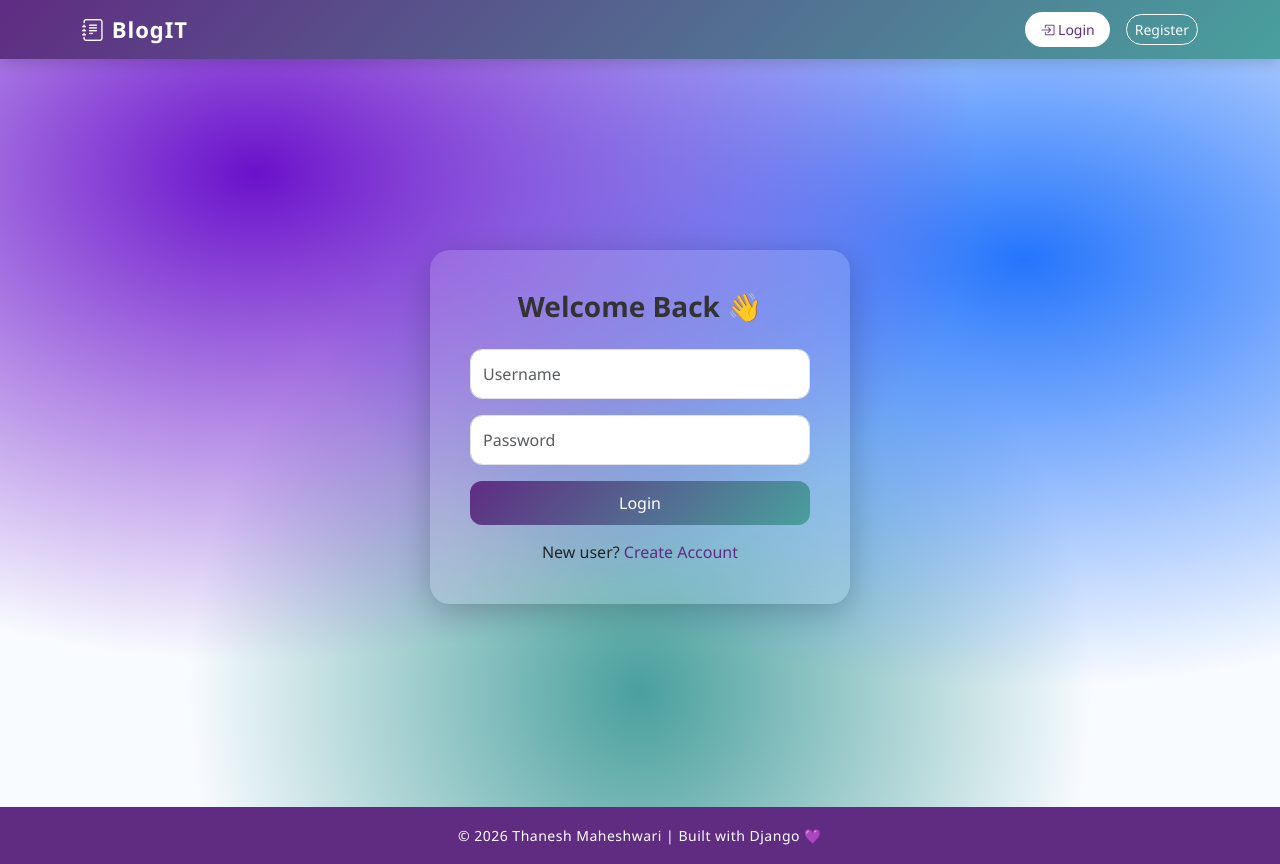
After one commit to thanesh04/my-first-blog-model, a Django app: page /login/ in a window 1280 px wide. The commit adds this page. Run offline with Django 5.2, Linux system fonts and the light colour scheme.

Commit message:
Completed basic layout for site , with login page, new account page

```diff
--- a/blog/templates/blog/base.html
+++ b/blog/templates/blog/base.html
@@ -1,44 +1,159 @@
+{% load static %}
 <!DOCTYPE html>
 <html lang="en">
 <head>
     <meta charset="UTF-8">
-    <title>Thanesh Blog</title>
+    <title>BlogIT | Thanesh Blog</title>
     <meta name="viewport" content="width=device-width, initial-scale=1.0">
 
+    <!-- Bootstrap CSS -->
     <link href="https://cdn.jsdelivr.net/npm/bootstrap@5.3.3/dist/css/bootstrap.min.css" rel="stylesheet">
+
+    <!-- Bootstrap Icons -->
+    <link href="https://cdn.jsdelivr.net/npm/bootstrap-icons@1.11.3/font/bootstrap-icons.css" rel="stylesheet">
 
     <style>
         body {
-            background: #f4f7ff;
+            background: linear-gradient(to right, #eef2ff, #f8fbff);
+            font-family: 'Segoe UI', Tahoma, Geneva, Verdana, sans-serif;
         }
+
         .navbar {
             background: linear-gradient(135deg, #5f2c82, #49a09d);
+            box-shadow: 0 4px 12px rgba(0, 0, 0, 0.15);
         }
+
+        .navbar-brand {
+            font-weight: 600;
+            font-size: 22px;
+            letter-spacing: 1px;
+        }
+
+        .btn-custom {
+            background: white;
+            color: #5f2c82;
+            border-radius: 30px;
+            font-weight: 500;
+            padding: 6px 14px;
+            transition: all 0.3s ease;
+        }
+
+        .btn-custom:hover {
+            background: #5f2c82;
+            color: white;
+            transform: scale(1.05);
+        }
+
+        .btn-logout {
+            background: transparent;
+            border: 1px solid white;
+            color: white;
+            border-radius: 30px;
+            padding: 6px 14px;
+            transition: all 0.3s ease;
+        }
+
+        .btn-logout:hover {
+            background: white;
+            color: #5f2c82;
+        }
+
+        .username-badge {
+            background: rgba(255,255,255,0.2);
+            padding: 5px 12px;
+            border-radius: 20px;
+            font-size: 14px;
+        }
+
+        .main-container {
+            min-height: 75vh;
+        }
+
         footer {
             background: #5f2c82;
             color: white;
-            padding: 20px;
+            padding: 18px;
             text-align: center;
             margin-top: 60px;
+            font-size: 14px;
+            letter-spacing: 0.5px;
+        }
+
+        body {
+        background:
+            radial-gradient(at 20% 20%, #6a11cb 0%, transparent 50%),
+            radial-gradient(at 80% 30%, #2575fc 0%, transparent 50%),
+            radial-gradient(at 50% 80%, #49a09d 0%, transparent 50%),
+            #f8fbff;
         }
     </style>
 </head>
 <body>
 
-<nav class="navbar navbar-dark">
-    <div class="container">
-        <a class="navbar-brand" href="/">Thanesh Blog</a>
+<!-- Navbar -->
+<nav class="navbar navbar-expand-lg navbar-dark sticky-top">
+    <div class="container d-flex justify-content-between align-items-center">
+
+        <!-- Logo -->
+        <a class="navbar-brand" href="{% url 'post_list' %}">
+            <i class="bi bi-journal-text"></i> BlogIT
+        </a>
+
+        <!-- Right Side Buttons -->
+        <div class="d-flex gap-3 align-items-center">
+
+            {% if user.is_authenticated %}
+
+                <!-- Username -->
+                <span class="text-white username-badge">
+                    <i class="bi bi-person-circle"></i> {{ user.username }}
+                </span>
+
+                <!-- New Post Button -->
+                <a href="{% url 'post_new' %}" class="btn btn-custom btn-sm">
+                    <i class="bi bi-plus-lg"></i> New Post
+                </a>
+
+                <!-- Logout Button -->
+                <form action="{% url 'logout' %}" method="post" style="display:inline;">
+                    {% csrf_token %}
+                    <button type="submit" class="btn btn-logout btn-sm">
+                        <i class="bi bi-box-arrow-right"></i> Logout
+                    </button>
+                </form>
+
+            {% else %}
+
+                <!-- Login Button -->
+                <a href="{% url 'login' %}" class="btn btn-custom btn-sm">
+                    <i class="bi bi-box-arrow-in-right"></i> Login
+                </a>
+
+                <!-- Register Button -->
+                <a href="{% url 'register' %}" class="btn btn-outline-light btn-sm rounded-pill">
+                    Register
+                </a>
+
+            {% endif %}
+
+        </div>
+
     </div>
 </nav>
 
-<div class="container mt-5">
+<!-- Main Content -->
+<div class="container mt-5 main-container">
     {% block content %}
     {% endblock %}
 </div>
 
+<!-- Footer -->
 <footer>
     © 2026 Thanesh Maheshwari | Built with Django 💜
 </footer>
 
+<!-- Bootstrap JS -->
+<script src="https://cdn.jsdelivr.net/npm/bootstrap@5.3.3/dist/js/bootstrap.bundle.min.js"></script>
+
 </body>
 </html>
--- /dev/null
+++ b/blog/templates/blog/login.html
@@ -0,0 +1,115 @@
+{% extends 'blog/base.html' %}
+
+{% block content %}
+
+<style>
+    .login-wrapper {
+        display: flex;
+        justify-content: center;
+        align-items: center;
+        min-height: 80vh;
+    }
+
+    .login-card {
+        width: 420px;
+        padding: 40px;
+        border-radius: 20px;
+        background: rgba(255, 255, 255, 0.15);
+        backdrop-filter: blur(15px);
+        box-shadow: 0 8px 32px rgba(0,0,0,0.2);
+        animation: fadeIn 0.8s ease-in-out;
+    }
+
+    .login-card h3 {
+        text-align: center;
+        margin-bottom: 25px;
+        font-weight: 600;
+        color: #333;
+    }
+
+    .form-control {
+        border-radius: 12px;
+        padding: 12px;
+        transition: all 0.3s ease;
+    }
+
+    .form-control:focus {
+        box-shadow: 0 0 10px rgba(95,44,130,0.5);
+        transform: scale(1.02);
+    }
+
+    .btn-animated {
+        background: linear-gradient(135deg, #5f2c82, #49a09d);
+        border: none;
+        border-radius: 12px;
+        padding: 10px;
+        color: white;
+        font-weight: 500;
+        transition: all 0.3s ease;
+    }
+
+    .btn-animated:hover {
+        transform: translateY(-2px);
+        box-shadow: 0 8px 20px rgba(0,0,0,0.3);
+    }
+
+    @keyframes fadeIn {
+        from { opacity: 0; transform: translateY(20px); }
+        to { opacity: 1; transform: translateY(0); }
+    }
+
+    .register-link {
+        text-align: center;
+        margin-top: 15px;
+    }
+
+    .register-link a {
+        color: #5f2c82;
+        font-weight: 500;
+        text-decoration: none;
+        transition: 0.3s;
+    }
+
+    .register-link a:hover {
+        text-decoration: underline;
+    }
+</style>
+
+<div class="login-wrapper">
+    <div class="login-card">
+
+        <h3>Welcome Back 👋</h3>
+
+        {% if messages %}
+            {% for message in messages %}
+                <div class="alert alert-danger">
+                    {{ message }}
+                </div>
+            {% endfor %}
+        {% endif %}
+
+        <form method="POST">
+            {% csrf_token %}
+
+            <div class="mb-3">
+                <input type="text" name="username" class="form-control" placeholder="Username" required>
+            </div>
+
+            <div class="mb-3">
+                <input type="password" name="password" class="form-control" placeholder="Password" required>
+            </div>
+
+            <button class="btn btn-animated w-100">
+                Login
+            </button>
+        </form>
+
+        <div class="register-link">
+            New user?
+            <a href="{% url 'register' %}">Create Account</a>
+        </div>
+
+    </div>
+</div>
+
+{% endblock %}
--- a/blog/urls.py
+++ b/blog/urls.py
@@ -2,12 +2,13 @@ from django.urls import path
 from . import views
 
 urlpatterns = [
-    # Home page (list of posts)
     path('', views.post_list, name='post_list'),
+    path('post/<int:pk>/', views.post_detail, name='post_detail'),
+    path('post/new/', views.post_new, name='post_new'),
+    path('post/<int:pk>/edit/', views.post_edit, name='post_edit'),
+    path('post/<int:pk>/like/', views.like_post, name='like_post'),
 
-    # Post detail page
-    path('post/<int:pk>/', views.post_detail, name='post_detail'),
-
-    #for like
-    path('like/<int:pk>/', views.like_post, name='like_post'),
+    path('register/', views.register, name='register'),
+    path('login/', views.login_view, name='login'),
+    path('logout/', views.logout_view, name='logout'),
 ]
--- a/blog/views.py
+++ b/blog/views.py
@@ -1,12 +1,21 @@
-from django.shortcuts import render, get_object_or_404
-from django.shortcuts import redirect
+from django.shortcuts import render, get_object_or_404, redirect
 from django.utils import timezone
 from django.core.paginator import Paginator
+from django.contrib.auth.decorators import login_required
+from django.contrib.auth import authenticate, login, logout
+from django.contrib import messages
+
 from .models import Post
+from .forms import PostForm, RegisterForm
 
 
+# -----------------------------
+# Post List
+# -----------------------------
 def post_list(request):
-    posts_list = Post.objects.all().order_by('-published_date')
+    posts_list = Post.objects.filter(
+        published_date__lte=timezone.now()
+    ).order_by('-published_date')
 
     paginator = Paginator(posts_list, 5)
     page_number = request.GET.get('page')
@@ -15,12 +24,105 @@ def post_list(request):
     return render(request, 'blog/post_list.html', {'posts': posts})
 
 
+# -----------------------------
+# Post Detail
+# -----------------------------
 def post_detail(request, pk):
     post = get_object_or_404(Post, pk=pk)
     return render(request, 'blog/post_detail.html', {'post': post})
 
+
+# -----------------------------
+# Create Post (Only Logged User)
+# -----------------------------
+@login_required
+def post_new(request):
+    if request.method == "POST":
+        form = PostForm(request.POST)
+        if form.is_valid():
+            post = form.save(commit=False)
+            post.author = request.user
+            post.published_date = timezone.now()
+            post.save()
+            return redirect('post_detail', pk=post.pk)
+    else:
+        form = PostForm()
+
+    return render(request, 'blog/post_edit.html', {'form': form})
+
+
+# -----------------------------
+# Edit Post (Only Owner)
+# -----------------------------
+@login_required
+def post_edit(request, pk):
+    post = get_object_or_404(Post, pk=pk)
+
+    if post.author != request.user:
+        return redirect('post_detail', pk=pk)
+
+    if request.method == "POST":
+        form = PostForm(request.POST, instance=post)
+        if form.is_valid():
+            post = form.save(commit=False)
+            post.published_date = timezone.now()
+            post.save()
+            return redirect('post_detail', pk=post.pk)
+    else:
+        form = PostForm(instance=post)
+
+    return render(request, 'blog/post_edit.html', {'form': form})
+
+
+# -----------------------------
+# Like Post
+# -----------------------------
+@login_required
 def like_post(request, pk):
     post = get_object_or_404(Post, pk=pk)
     post.likes += 1
     post.save()
+    return redirect('post_detail', pk=pk)
+
+
+# -----------------------------
+# Register
+# -----------------------------
+def register(request):
+    if request.method == "POST":
+        form = RegisterForm(request.POST)
+        if form.is_valid():
+            form.save()
+            messages.success(request, "Account created successfully!")
+            return redirect('login')
+    else:
+        form = RegisterForm()
+
+    return render(request, 'blog/register.html', {'form': form})
+
+
+# -----------------------------
+# Login
+# -----------------------------
+def login_view(request):
+    if request.method == "POST":
+        username = request.POST['username']
+        password = request.POST['password']
+
+        user = authenticate(request, username=username, password=password)
+
+        if user is not None:
+            login(request, user)
+            return redirect('post_list')
+        else:
+            messages.error(request, "Invalid username or password")
+
+    return render(request, 'blog/login.html')
+
+
+# -----------------------------
+# Logout
+# -----------------------------
+def logout_view(request):
+    logout(request)
     return redirect('post_list')
--- a/mysite/urls.py
+++ b/mysite/urls.py
@@ -20,4 +20,5 @@ from django.urls import path, include
 urlpatterns = [
     path('admin/', admin.site.urls),
     path('', include('blog.urls')),
+    #path('accounts/', include('django.contrib.auth.urls')),  # ADD THIS
 ]
```
Also changed, not shown: blog/forms.py (added, +18 -0 lines), blog/models.py (+5 -2 lines), blog/templates/blog/post_detail.html (+50 -23 lines), blog/templates/blog/post_edit.html (added, +9 -0 lines), blog/templates/blog/register.html (added, +22 -0 lines), mysite/settings.py (+7 -0 lines), blog/templates/blog/icons/file-earmark-plus.svg (added).
